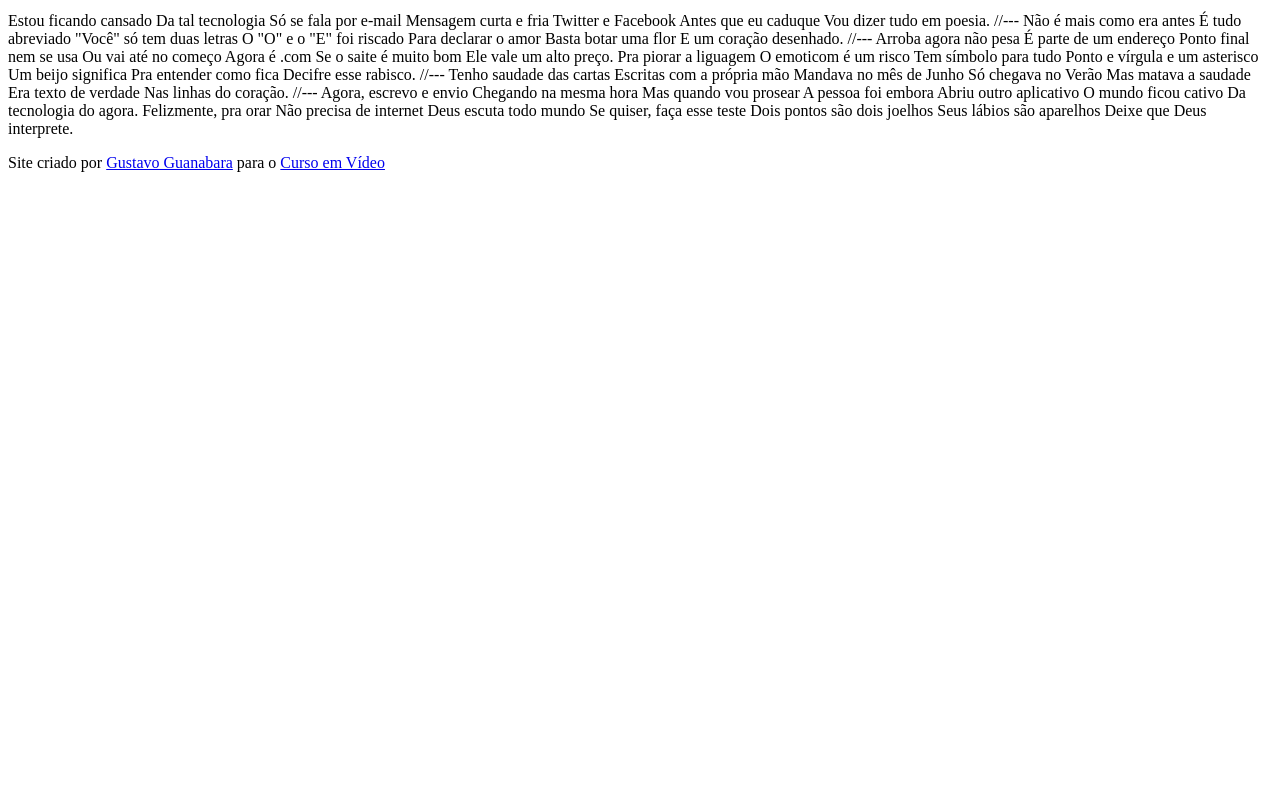
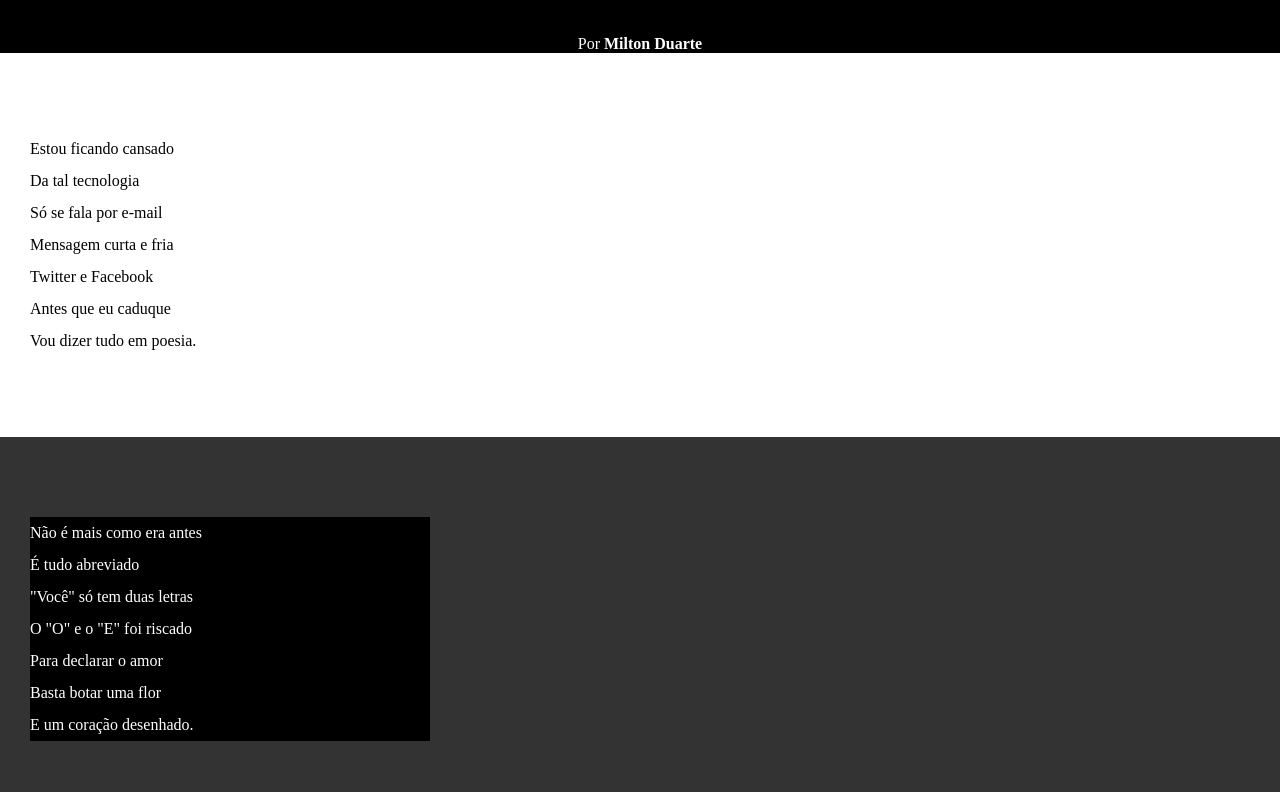
Before and after one commit to camilabsp/html-css3, a plain HTML site: page html-css/exercicios/Desafio012/index.html in a window 1280 px wide. Shown: the part 102-894 px from the top of the page. Before the commit the page ends 800 px from the top, so only its background shows below. Drawn offline with Linux system fonts and the light colour scheme.

Commit message:
atualização de estilos

```diff
--- /dev/null
+++ b/html-css/exercicios/Desafio012/estilo/style.css
@@ -0,0 +1,66 @@
+@charset "UTF-8";
+
+/* configurações gerais */
+
+*{
+    margin: 0px;
+    padding: 0px;
+}
+
+html, body{
+    min-height: 100hv;
+    background-color: darkgray;
+}
+
+header{
+    background-color: black;
+    color: white;
+    text-align: center;
+}
+
+header > h1{
+    padding-top: 50px;
+    font-variant: small-caps;
+}
+header > p{
+    padding-top: 50px;
+}
+a{ /* configuração dos links */
+    color: white;
+    text-decoration: none; /* eimina o sublinhado do link */
+    font-weight: bolder; /* negrito */
+}
+
+a:hover{ /* ao passar o mouse em cima do link*/
+    text-decoration: underline;
+    color:skyblue;
+}
+
+section{
+    padding-top: 10vh;
+    padding-bottom: 10vh;
+    line-height: 2em; /* espaçamento entre as linhas */
+    padding-left: 30px;
+}
+
+section.normal{
+    background-color: white;
+    color: black;
+}
+
+section.imagem{
+    background-color: rgb(51, 51, 51);
+    color: white;
+}
+
+section.imagem > p{
+    width: 400px;
+    background-color: rgba(0, 0, 0, 253);
+}
+
+footer{
+    background-color: black;
+    color: white;
+    text-align: center;
+    padding: 10px;
+}
--- a/html-css/exercicios/Desafio012/index.html
+++ b/html-css/exercicios/Desafio012/index.html
@@ -5,77 +5,94 @@
     <meta http-equiv="X-UA-Compatible" content="IE=edge">
     <meta name="viewport" content="width=device-width, initial-scale=1.0">
     <title>Cordel Moderno</title>
+    <link rel="stylesheet" href="estilo/style.css">
 </head>
 <body>
     <header>
         <h1>Cordel Moderno</h1>
-        <p> Por <a href="https://www.recantodasletras.com.br/poesias/3186743" target="_blank">Milton Duarte</a></p>
+        <p> Por <a href="https://www.recantodasletras.com.br/poesias/3186743" target="_blank">Milton Duarte</a>
+        </p>
 
     </header>
 
-    Estou ficando cansado
-    Da tal tecnologia
-    Só se fala por e-mail
-    Mensagem curta e fria
-    Twitter e Facebook
-    Antes que eu caduque
-    Vou dizer tudo em poesia.
+    <section class="normal">
+        <p>
+            Estou ficando cansado <br/>
+            Da tal tecnologia <br/>
+            Só se fala por e-mail <br/>
+            Mensagem curta e fria <br/>
+            Twitter e Facebook <br/>
+            Antes que eu caduque <br/>
+            Vou dizer tudo em poesia.
+        </p>
+    </section>
 
-    //---
+    <section class="imagem">
+        <p>
+            Não é mais como era antes <br/>
+            É tudo abreviado <br/>
+            "Você" só tem duas letras <br/>
+            O "O" e o "E" foi riscado <br/>
+            Para declarar o amor <br/>
+            Basta botar uma flor <br/>
+            E um coração desenhado.
+        </p>
+    </section>
 
-    Não é mais como era antes
-    É tudo abreviado
-    "Você" só tem duas letras
-    O "O" e o "E" foi riscado
-    Para declarar o amor
-    Basta botar uma flor
-    E um coração desenhado.
+    <section class="normal">
+        <p>
+            Arroba agora não pesa <br/>
+            É parte de um endereço <br/>
+            Ponto final nem se usa <br/>
+            Ou vai até no começo <br/>
+            Agora é .com <br/>
+            Se o saite é muito bom <br/>
+            Ele vale um alto preço. <br/>
+        </p>
+        <p>
+            Pra piorar a liguagem <br/>
+            O emoticom é um risco <br/>
+            Tem símbolo para tudo <br/>
+            Ponto e vírgula e um asterisco <br/>
+            Um beijo significa <br/>
+            Pra entender como fica <br/>
+            Decifre esse rabisco.
+        </p>
+    </section>
 
-    //---
+    <section class="imagem">
+        <p>
+            Tenho saudade das cartas <br/>
+            Escritas com a própria mão <br/>
+            Mandava no mês de Junho <br/>
+            Só chegava no Verão <br/>
+            Mas matava a saudade <br/>
+            Era texto de verdade <br/>
+            Nas linhas do coração.
+        </p>
+    </section>
 
-    Arroba agora não pesa
-    É parte de um endereço
-    Ponto final nem se usa
-    Ou vai até no começo
-    Agora é .com
-    Se o saite é muito bom
-    Ele vale um alto preço.
+    <section class="normal">
+        <p>
+            Agora, escrevo e envio <br/>
+            Chegando na mesma hora <br/>
+            Mas quando vou prosear <br/>
+            A pessoa foi embora <br/>
+            Abriu outro aplicativo <br/>
+            O mundo ficou cativo <br/>
+            Da tecnologia do agora. <br/>
+        </p>
+        <p>
+            Felizmente, pra orar <br/>
+            Não precisa de internet <br/>
+            Deus escuta todo mundo <br/>
+            Se quiser, faça esse teste <br/>
+            Dois pontos são dois joelhos <br/>
+            Seus lábios são aparelhos <br/>
+            Deixe que Deus interprete.
+        </p>
+    </section>
 
-    Pra piorar a liguagem
-    O emoticom é um risco
-    Tem símbolo para tudo
-    Ponto e vírgula e um asterisco
-    Um beijo significa
-    Pra entender como fica
-    Decifre esse rabisco.
-
-    //---
-
-    Tenho saudade das cartas
-    Escritas com a própria mão
-    Mandava no mês de Junho
-    Só chegava no Verão
-    Mas matava a saudade
-    Era texto de verdade
-    Nas linhas do coração.
-
-    //---
-
-    Agora, escrevo e envio
-    Chegando na mesma hora
-    Mas quando vou prosear
-    A pessoa foi embora
-    Abriu outro aplicativo
-    O mundo ficou cativo
-    Da tecnologia do agora.
-
-    Felizmente, pra orar
-    Não precisa de internet
-    Deus escuta todo mundo
-    Se quiser, faça esse teste
-    Dois pontos são dois joelhos
-    Seus lábios são aparelhos
-    Deixe que Deus interprete.
     <footer>
         <p>Site criado por <a href="https://gustavoguanabara.github.io/" target="_blank" >Gustavo Guanabara</a> para o <a href="www.cursoemvideo.com" target="_blank">Curso em Vídeo</a> </p>
     </footer>
```
